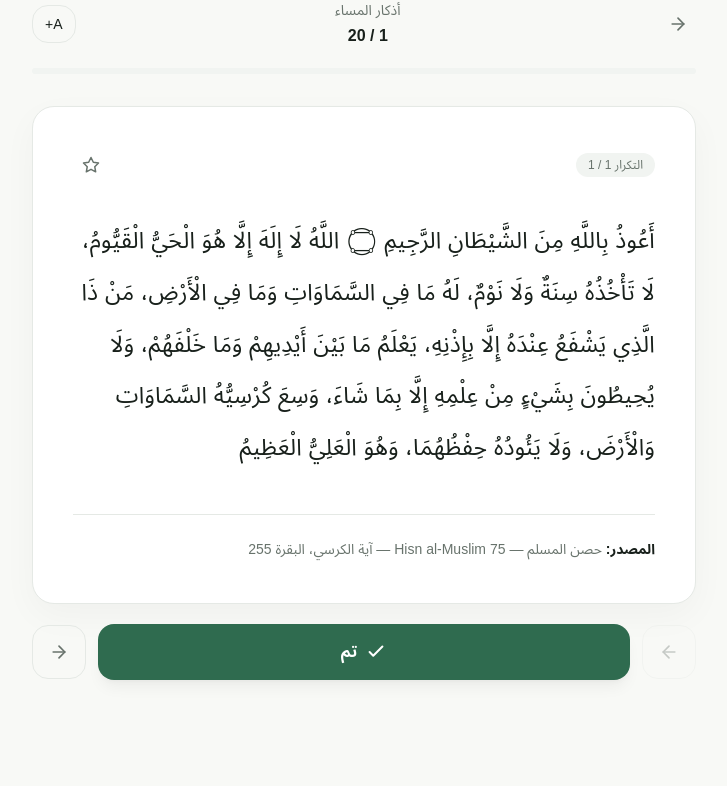
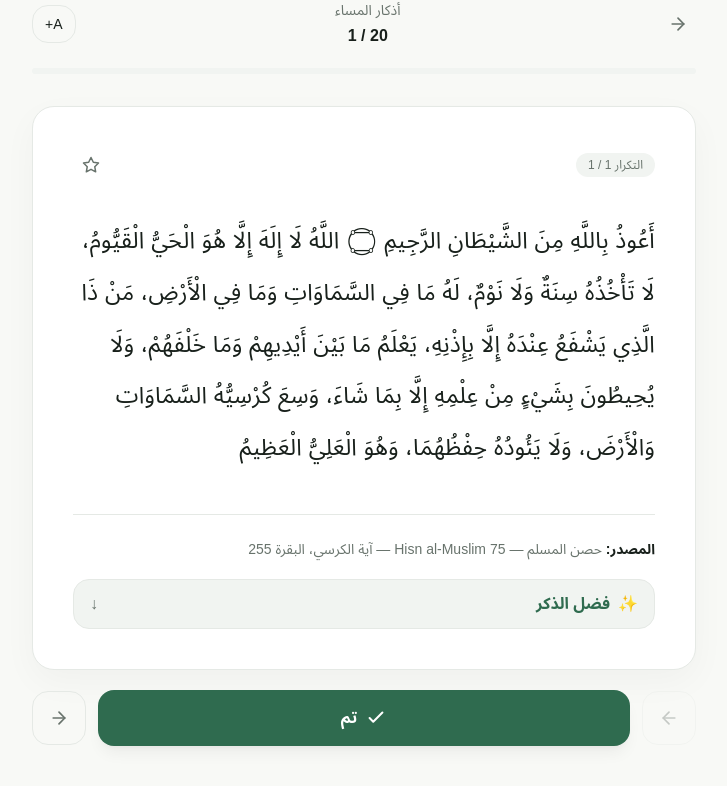
Before and after one commit to ahmedyasserellisi-eng/AZKAR, a Next.js app: page /reading/evening in a window 1280 px wide. Shown: the top 786 px of the page, without its empty margins (276-1003 px from the left). Built offline with nearby package versions, Linux system fonts and the light colour scheme.

Commit message:
Update page.tsx

```diff
--- a/app/reading/[type]/page.tsx
+++ b/app/reading/[type]/page.tsx
@@ -3,72 +3,410 @@
 import Link from "next/link";
 import { useEffect, useMemo, useState } from "react";
 import { useParams, useSearchParams, useRouter } from "next/navigation";
-import { ArrowLeft, ArrowRight, CheckIcon, StarIcon } from "../../components/Icons";
+import {
+  ArrowLeft,
+  ArrowRight,
+  CheckIcon,
+  StarIcon,
+} from "../../components/Icons";
 import { getAdhkar } from "@/lib/adhkar";
-import { getFavorites, getFontScale, getProgress, setFavorites, setFontScale, setProgress } from "@/lib/storage";
+import {
+  getFavorites,
+  getFontScale,
+  getProgress,
+  setFavorites,
+  setProgress,
+} from "@/lib/storage";
 import type { AzkarType } from "@/lib/types";
+
+const MAX_SCALE = 1.25;
+const STEP = 0.05;
+const BASE_FONT_SIZE = 23;
 
 export default function ReadingPage() {
   const params = useParams<{ type: string }>();
   const router = useRouter();
   const search = useSearchParams();
+
   const type = params.type as AzkarType;
-  const items = getAdhkar(type === "evening" ? "evening" : "morning");
-  const initial = Math.max(0, Math.min(items.length - 1, Number(search.get("start") ?? 0)));
+
+  const items = getAdhkar(
+    type === "evening" ? "evening" : "morning"
+  );
+
+  const initial = Math.max(
+    0,
+    Math.min(
+      items.length - 1,
+      Number(search.get("start") ?? 0)
+    )
+  );
+
   const [index, setIndex] = useState(initial);
   const [count, setCount] = useState(0);
   const [favorites, setFavs] = useState<string[]>([]);
   const [scale, setScale] = useState(1);
   const [doneMessage, setDoneMessage] = useState(false);
+  const [showVirtue, setShowVirtue] = useState(false);
+
   const item = items[index];
-  const completedUnits = useMemo(() => { const p = getProgress(); return items.reduce((sum, x) => sum + Math.min(p[x.id] ?? 0, x.repetitions), 0); }, [items, doneMessage, index]);
-  const totalUnits = useMemo(() => items.reduce((sum, x) => sum + x.repetitions, 0), [items]);
-  const percent = Math.round((completedUnits / totalUnits) * 100);
+
+  const completedUnits = useMemo(() => {
+    const progress = getProgress();
+
+    return items.reduce(
+      (sum, currentItem) =>
+        sum +
+        Math.min(
+          progress[currentItem.id] ?? 0,
+          currentItem.repetitions
+        ),
+      0
+    );
+  }, [items, doneMessage, index]);
+
+  const totalUnits = useMemo(
+    () =>
+      items.reduce(
+        (sum, currentItem) =>
+          sum + currentItem.repetitions,
+        0
+      ),
+    [items]
+  );
+
+  const percent =
+    totalUnits > 0
+      ? Math.round((completedUnits / totalUnits) * 100)
+      : 0;
 
   useEffect(() => {
     const savedScale = getFontScale();
+
     setFavs(getFavorites());
     setScale(savedScale);
-    document.documentElement.style.setProperty("--azkar-font-scale", String(savedScale));
-    const p = getProgress();
-    setCount(Math.min(p[item.id] ?? 0, item.repetitions));
+    setShowVirtue(false);
+
+    const progress = getProgress();
+
+    setCount(
+      Math.min(
+        progress[item.id] ?? 0,
+        item.repetitions
+      )
+    );
   }, [item]);
 
   if (!item) return null;
 
   function toggleFavorite() {
-    const next = favorites.includes(item.id) ? favorites.filter(id => id !== item.id) : [...favorites, item.id];
-    setFavs(next); setFavorites(next);
+    const next = favorites.includes(item.id)
+      ? favorites.filter((id) => id !== item.id)
+      : [...favorites, item.id];
+
+    setFavs(next);
+    setFavorites(next);
   }
 
   function markDone() {
     const nextCount = count + 1;
-    const p = getProgress();
-    p[item.id] = Math.min(nextCount, item.repetitions);
-    setProgress(p);
-    if (nextCount < item.repetitions) { setCount(nextCount); return; }
-    if (index === items.length - 1) { setDoneMessage(true); return; }
-    setIndex(index + 1); setCount(0);
+    const progress = getProgress();
+
+    progress[item.id] = Math.min(
+      nextCount,
+      item.repetitions
+    );
+
+    setProgress(progress);
+
+    if (nextCount < item.repetitions) {
+      setCount(nextCount);
+      return;
+    }
+
+    if (index === items.length - 1) {
+      setDoneMessage(true);
+      return;
+    }
+
+    setIndex(index + 1);
+    setCount(0);
   }
 
-  function previous() { if (index > 0) setIndex(index - 1); }
-
-  function increaseFont() {
-    const next = Math.min(1.25, Number((scale + 0.05).toFixed(2)));
-    if (next === scale) return;
-    setScale(next);
-    setFontScale(next);
-    document.documentElement.style.setProperty("--azkar-font-scale", String(next));
+  function previous() {
+    if (index > 0) {
+      setIndex(index - 1);
+    }
   }
 
-  if (doneMessage) return <div className="container-mobile flex min-h-[80vh] flex-col items-center justify-center text-center"><div className="mb-5 flex h-20 w-20 items-center justify-center rounded-full bg-[var(--primary)] text-white"><CheckIcon size={34} /></div><p className="mb-2 text-sm text-[var(--muted)]">ما شاء الله 🤍</p><h1 className="text-3xl font-bold">أتممت أذكار {type === "morning" ? "الصباح" : "المساء"}</h1><p className="mt-3 max-w-sm leading-8 text-[var(--muted)]">الحمد لله الذي أعانك على ذكره.</p><div className="mt-7 flex w-full max-w-sm gap-3"><Link href="/" className="focus-ring flex-1 rounded-2xl border px-4 py-3 text-center" style={{ borderColor: "var(--border)" }}>الرئيسية</Link><button onClick={() => { setIndex(0); setDoneMessage(false); setCount(0); }} className="focus-ring flex-1 rounded-2xl bg-[var(--primary)] px-4 py-3 font-semibold text-white">مرة أخرى</button></div></div>;
+  /**
+   * تكبير مؤقت أثناء القراءة.
+   * لا يغيّر الحجم المحفوظ في الإعدادات.
+   */
+  function increaseFont() {
+    setScale((current) =>
+      Math.min(
+        MAX_SCALE,
+        Number((current + STEP).toFixed(2))
+      )
+    );
+  }
 
-  return <div className="min-h-screen bg-[var(--background)]">
-    <div className="container-mobile pt-5">
-      <div className="mb-5 flex items-center justify-between"><button onClick={() => router.back()} className="focus-ring rounded-2xl p-2 text-[var(--muted)]"><ArrowLeft /></button><div className="text-center"><div className="text-sm text-[var(--muted)]">أذكار {type === "morning" ? "الصباح" : "المساء"}</div><div className="mt-1 font-semibold">{index + 1} / {items.length}</div></div><button onClick={increaseFont} className="focus-ring rounded-2xl border px-3 py-2 text-sm disabled:opacity-40" style={{ borderColor: "var(--border)" }} disabled={scale >= 1.25} aria-label="تكبير النص أثناء القراءة">A+</button></div>
-      <div className="mb-8 h-1.5 overflow-hidden rounded-full progress-track"><div className="progress-fill h-full rounded-full" style={{ width: `${percent}%` }} /></div>
-      <article className="card min-h-[58vh] p-6 sm:p-10"><div className="mb-8 flex items-center justify-between"><span className="rounded-full soft px-3 py-1 text-xs text-[var(--muted)]">التكرار {count + 1} / {item.repetitions}</span><button onClick={toggleFavorite} className={`focus-ring rounded-full p-2 ${favorites.includes(item.id) ? "text-[var(--primary)]" : "text-[var(--muted)]"}`} aria-label="حفظ في المفضلة"><StarIcon filled={favorites.includes(item.id)} /></button></div><p style={{ fontSize: `calc(23px * var(--azkar-font-scale, ${scale}))` }} className="leading-[2.25] tracking-[0.01em]">{item.text}</p><div className="mt-10 border-t pt-5 text-sm leading-7 text-[var(--muted)]" style={{ borderColor: "var(--border)" }}><span className="font-semibold text-[var(--foreground)]">المصدر:</span> {item.source}</div></article>
-      <div className="mt-5 flex items-center justify-between gap-3"><button onClick={previous} disabled={index === 0} className="focus-ring rounded-2xl border p-4 text-[var(--muted)] disabled:opacity-35" style={{ borderColor: "var(--border)" }} aria-label="السابق"><ArrowRight /></button><button onClick={markDone} className="focus-ring flex flex-1 items-center justify-center gap-2 rounded-2xl bg-[var(--primary)] px-5 py-4 font-semibold text-white shadow-lg shadow-black/5"><CheckIcon /> {count + 1 >= item.repetitions ? "تم" : "تم — التالي"}</button><Link href={`/azkar/${type}`} className="focus-ring rounded-2xl border p-4 text-[var(--muted)]" style={{ borderColor: "var(--border)" }} aria-label="قائمة الأذكار"><ArrowLeft /></Link></div>
+  const readingFontSize = BASE_FONT_SIZE * scale;
+  const canIncreaseFont = scale < MAX_SCALE;
+
+  if (doneMessage) {
+    return (
+      <div className="container-mobile flex min-h-[80vh] flex-col items-center justify-center text-center">
+        <div className="mb-5 flex h-20 w-20 items-center justify-center rounded-full bg-[var(--primary)] text-white">
+          <CheckIcon size={34} />
+        </div>
+
+        <p className="mb-2 text-sm text-[var(--muted)]">
+          ما شاء الله 🤍
+        </p>
+
+        <h1 className="text-3xl font-bold">
+          أتممت أذكار{" "}
+          {type === "morning"
+            ? "الصباح"
+            : "المساء"}
+        </h1>
+
+        <p className="mt-3 max-w-sm leading-8 text-[var(--muted)]">
+          الحمد لله الذي أعانك على ذكره.
+        </p>
+
+        <div className="mt-7 flex w-full max-w-sm gap-3">
+          <Link
+            href="/"
+            className="focus-ring flex-1 rounded-2xl border px-4 py-3 text-center"
+            style={{ borderColor: "var(--border)" }}
+          >
+            الرئيسية
+          </Link>
+
+          <button
+            onClick={() => {
+              setIndex(0);
+              setDoneMessage(false);
+              setCount(0);
+              setShowVirtue(false);
+
+              // يبدأ من الإعداد المحفوظ مرة أخرى.
+              setScale(getFontScale());
+            }}
+            className="focus-ring flex-1 rounded-2xl bg-[var(--primary)] px-4 py-3 font-semibold text-white"
+          >
+            مرة أخرى
+          </button>
+        </div>
+      </div>
+    );
+  }
+
+  return (
+    <div className="min-h-screen bg-[var(--background)]">
+      <div className="container-mobile pt-5">
+        {/* Header */}
+        <div className="mb-5 flex items-center justify-between">
+          <button
+            onClick={() => router.back()}
+            className="focus-ring rounded-2xl p-2 text-[var(--muted)]"
+            aria-label="رجوع"
+          >
+            <ArrowLeft />
+          </button>
+
+          <div className="text-center">
+            <div className="text-sm text-[var(--muted)]">
+              أذكار{" "}
+              {type === "morning"
+                ? "الصباح"
+                : "المساء"}
+            </div>
+
+            <div
+              className="mt-1 font-semibold"
+              dir="ltr"
+            >
+              {index + 1} / {items.length}
+            </div>
+          </div>
+
+          {/* تكبير مؤقت أثناء القراءة فقط */}
+          <button
+            onClick={increaseFont}
+            disabled={!canIncreaseFont}
+            className="focus-ring rounded-2xl border px-3 py-2 text-sm disabled:cursor-not-allowed disabled:opacity-40"
+            style={{
+              borderColor: "var(--border)",
+            }}
+            aria-label="تكبير النص أثناء القراءة"
+          >
+            A+
+          </button>
+        </div>
+
+        {/* Progress */}
+        <div className="mb-8 h-1.5 overflow-hidden rounded-full progress-track">
+          <div
+            className="progress-fill h-full rounded-full transition-all duration-300"
+            style={{
+              width: `${percent}%`,
+            }}
+          />
+        </div>
+
+        {/* Dhikr */}
+        <article className="card min-h-[58vh] p-6 sm:p-10">
+          <div className="mb-8 flex items-center justify-between">
+            <span className="rounded-full soft px-3 py-1 text-xs text-[var(--muted)]">
+              التكرار{" "}
+              <span dir="ltr">
+                {count + 1} / {item.repetitions}
+              </span>
+            </span>
+
+            <button
+              onClick={toggleFavorite}
+              className={`focus-ring rounded-full p-2 ${
+                favorites.includes(item.id)
+                  ? "text-[var(--primary)]"
+                  : "text-[var(--muted)]"
+              }`}
+              aria-label="حفظ في المفضلة"
+              aria-pressed={favorites.includes(
+                item.id
+              )}
+            >
+              <StarIcon
+                filled={favorites.includes(item.id)}
+              />
+            </button>
+          </div>
+
+          {/* Main Dhikr */}
+          <p
+            style={{
+              fontSize: `${readingFontSize}px`,
+            }}
+            className="leading-[2.25] tracking-[0.01em]"
+          >
+            {item.text}
+          </p>
+
+          {/* Source + Virtue */}
+          <div
+            className="mt-10 border-t pt-5"
+            style={{
+              borderColor: "var(--border)",
+            }}
+          >
+            <div className="text-sm leading-7 text-[var(--muted)]">
+              <span className="font-semibold text-[var(--foreground)]">
+                المصدر:
+              </span>{" "}
+              {item.source}
+            </div>
+
+            {item.virtue && (
+              <div className="mt-4">
+                <button
+                  type="button"
+                  onClick={() =>
+                    setShowVirtue(
+                      (current) => !current
+                    )
+                  }
+                  className="focus-ring flex w-full items-center justify-between rounded-2xl border px-4 py-3 text-right transition"
+                  style={{
+                    borderColor:
+                      "var(--border)",
+                    background:
+                      "var(--surface-soft)",
+                  }}
+                  aria-expanded={showVirtue}
+                >
+                  <span className="flex items-center gap-2 font-semibold text-[var(--primary)]">
+                    <span
+                      aria-hidden="true"
+                      className="text-base"
+                    >
+                      ✨
+                    </span>
+                    <span>فضل الذكر</span>
+                  </span>
+
+                  <span
+                    className={`text-[var(--muted)] transition-transform duration-200 ${
+                      showVirtue
+                        ? "rotate-180"
+                        : ""
+                    }`}
+                    aria-hidden="true"
+                  >
+                    ↓
+                  </span>
+                </button>
+
+                {showVirtue && (
+                  <div
+                    className="mt-2 rounded-2xl border p-4"
+                    style={{
+                      borderColor:
+                        "var(--border)",
+                      background:
+                        "var(--surface)",
+                    }}
+                  >
+                    <p className="text-sm leading-7 text-[var(--muted)]">
+                      {item.virtue}
+                    </p>
+                  </div>
+                )}
+              </div>
+            )}
+          </div>
+        </article>
+
+        {/* Controls */}
+        <div className="mt-5 flex items-center justify-between gap-3">
+          <button
+            onClick={previous}
+            disabled={index === 0}
+            className="focus-ring rounded-2xl border p-4 text-[var(--muted)] disabled:opacity-35"
+            style={{
+              borderColor: "var(--border)",
+            }}
+            aria-label="السابق"
+          >
+            <ArrowRight />
+          </button>
+
+          <button
+            onClick={markDone}
+            className="focus-ring flex flex-1 items-center justify-center gap-2 rounded-2xl bg-[var(--primary)] px-5 py-4 font-semibold text-white shadow-lg shadow-black/5"
+          >
+            <CheckIcon />
+
+            {count + 1 >= item.repetitions
+              ? "تم"
+              : "تم — التالي"}
+          </button>
+
+          <Link
+            href={`/azkar/${type}`}
+            className="focus-ring rounded-2xl border p-4 text-[var(--muted)]"
+            style={{
+              borderColor: "var(--border)",
+            }}
+            aria-label="قائمة الأذكار"
+          >
+            <ArrowLeft />
+          </Link>
+        </div>
+      </div>
     </div>
-  </div>;
+  );
 }
```
